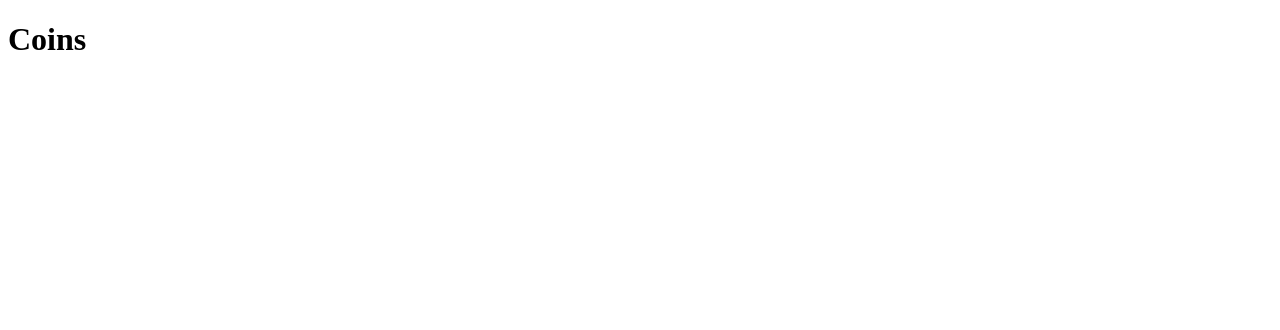
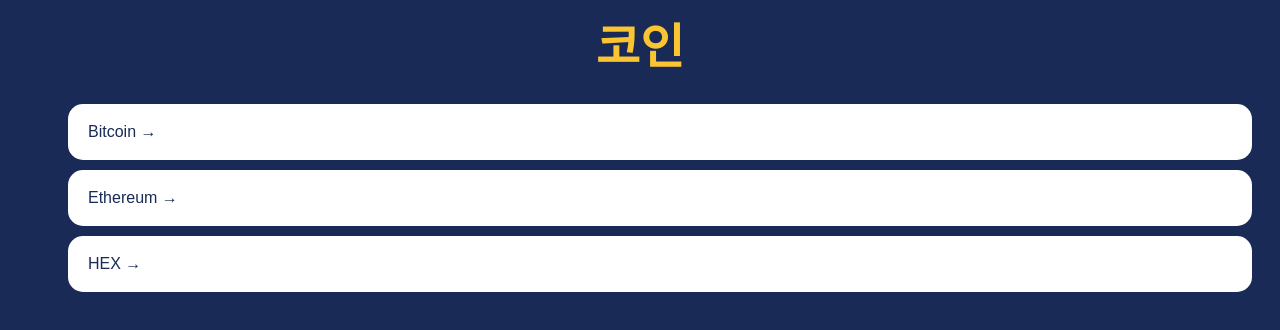
Before and after one commit to seunghyun0522/Crypto-Tracker, a React (Create React App) app: page / in a window 1280 px wide. Shown: the top 330 px of the page. Built offline with nearby package versions, Linux system fonts and the light colour scheme.

Commit message:
#5.2 Home part One

```diff
--- a/src/App.tsx
+++ b/src/App.tsx
@@ -1,7 +1,82 @@
+import { createGlobalStyle } from "styled-components";
 import Router from "./Router";
 
+const GlobalStyle = createGlobalStyle`
+/* http://meyerweb.com/eric/tools/css/reset/
+   v5.0.1 | 20191019
+   License: none (public domain)
+*/
+@import url('https://fonts.googleapis.com/css2?family=Source+Sans+Pro:wght@300;400&display=swap');
+font-family: 'Source Sans Pro', sans-serif;
+html, body, div, span, applet, object, iframe,
+h1, h2, h3, h4, h5, h6, p, blockquote, pre,
+a, abbr, acronym, address, big, cite, code,
+del, dfn, em, img, ins, kbd, q, s, samp,
+small, strike, strong, sub, sup, tt, var,
+b, u, i, center,
+dl, dt, dd, menu, ol, ul, li,
+fieldset, form, label, legend,
+table, caption, tbody, tfoot, thead, tr, th, td,
+article, aside, canvas, details, embed,
+figure, figcaption, footer, header, hgroup,
+main, menu, nav, output, ruby, section, summary,
+time, mark, audio, video {
+  margin: 0;
+  padding: 0;
+  border: 0;
+  font-size: 100%;
+  font: inherit;
+  vertical-align: baseline;
+}
+/* HTML5 display-role reset for older browsers */
+article, aside, details, figcaption, figure,
+footer, header, hgroup, main, menu, nav, section {
+  display: block;
+}
+/* HTML5 hidden-attribute fix for newer browsers */
+*[hidden] {
+    display: none;
+}
+body {
+  line-height: 1;
+}
+menu, ol, ul {
+  list-style: none;
+}
+blockquote, q {
+  quotes: none;
+}
+blockquote:before, blockquote:after,
+q:before, q:after {
+  content: '';
+  content: none;
+}
+table {
+  border-collapse: collapse;
+  border-spacing: 0;
+}
+
+*{
+    box-sizing: border-box;
+}
+body {
+    font-family: 'Source Sans Pro',sans-serif;
+    background-color: ${(props) => props.theme.bgColor};
+    color: ${(props) => props.theme.textColor};
+}
+a{
+    text-decoration: none;
+    color: inherit;
+}
+`;
+
 function App() {
-  return <Router />;
+  return (
+    <>
+      <GlobalStyle />
+      <Router />
+    </>
+  );
 }
 
 export default App;
--- a/src/index.tsx
+++ b/src/index.tsx
@@ -9,9 +9,9 @@
 );
 
 root.render(
-  <React.StrictMode>
+  <div>
     <ThemeProvider theme={theme}>
       <App />
     </ThemeProvider>
-  </React.StrictMode>
+  </div>
 );
--- a/src/routes/Coins.tsx
+++ b/src/routes/Coins.tsx
@@ -1,4 +1,82 @@
+import styled from "styled-components";
+import { Link } from "react-router-dom";
+const Container = styled.div`
+  padding: 0px 20px;
+`;
+const Header = styled.header`
+  height: 10vh;
+  display: flex;
+  justify-content: center;
+  align-items: center;
+`;
+const CoinsList = styled.ul``;
+const Coin = styled.li`
+  background-color: white;
+  color: ${(props) => props.theme.bgColor};
+  margin-bottom: 10px;
+
+  border-radius: 15px;
+  a {
+    padding: 20px;
+    transition: color 0.2s ease-in;
+    display: block;
+  }
+  &:hover {
+    a {
+      color: ${(props) => props.theme.accentColor};
+    }
+  }
+`;
+
+const Title = styled.h1`
+  font-size: 48px;
+  color: ${(props) => props.theme.accentColor};
+`;
+
+const coins = [
+  {
+    id: "btc-bitcoin",
+    name: "Bitcoin",
+    symbol: "BTC",
+    rank: 1,
+    is_new: false,
+    is_active: true,
+    type: "coin",
+  },
+  {
+    id: "eth-ethereum",
+    name: "Ethereum",
+    symbol: "ETH",
+    rank: 2,
+    is_new: false,
+    is_active: true,
+    type: "coin",
+  },
+  {
+    id: "hex-hex",
+    name: "HEX",
+    symbol: "HEX",
+    rank: 3,
+    is_new: false,
+    is_active: true,
+    type: "token",
+  },
+];
+
 function Coins() {
-  return <h1>Coins</h1>;
+  return (
+    <Container>
+      <Header>
+        <Title>코인</Title>
+      </Header>
+      <CoinsList>
+        {coins.map((coin) => (
+          <Coin key={coin.id}>
+            <Link to={`/${coin.id}`}>{coin.name} &rarr;</Link>
+          </Coin>
+        ))}
+      </CoinsList>
+    </Container>
+  );
 }
 export default Coins;
--- a/src/styled.d.ts
+++ b/src/styled.d.ts
@@ -6,6 +6,6 @@
   export interface DefaultTheme {
     textColor: string;
     bgColor: string;
-    btnColor: string;
+    accentColor: string;
   }
 }
--- a/src/theme.tsx
+++ b/src/theme.tsx
@@ -1,7 +1,7 @@
 import { DefaultTheme } from "styled-components";
 
 export const theme: DefaultTheme = {
-  bgColor: "white",
-  textColor: "black",
-  btnColor: "tomato",
+  bgColor: "#192a56",
+  textColor: "#f5f6fa",
+  accentColor: "#fbc531",
 };
```
